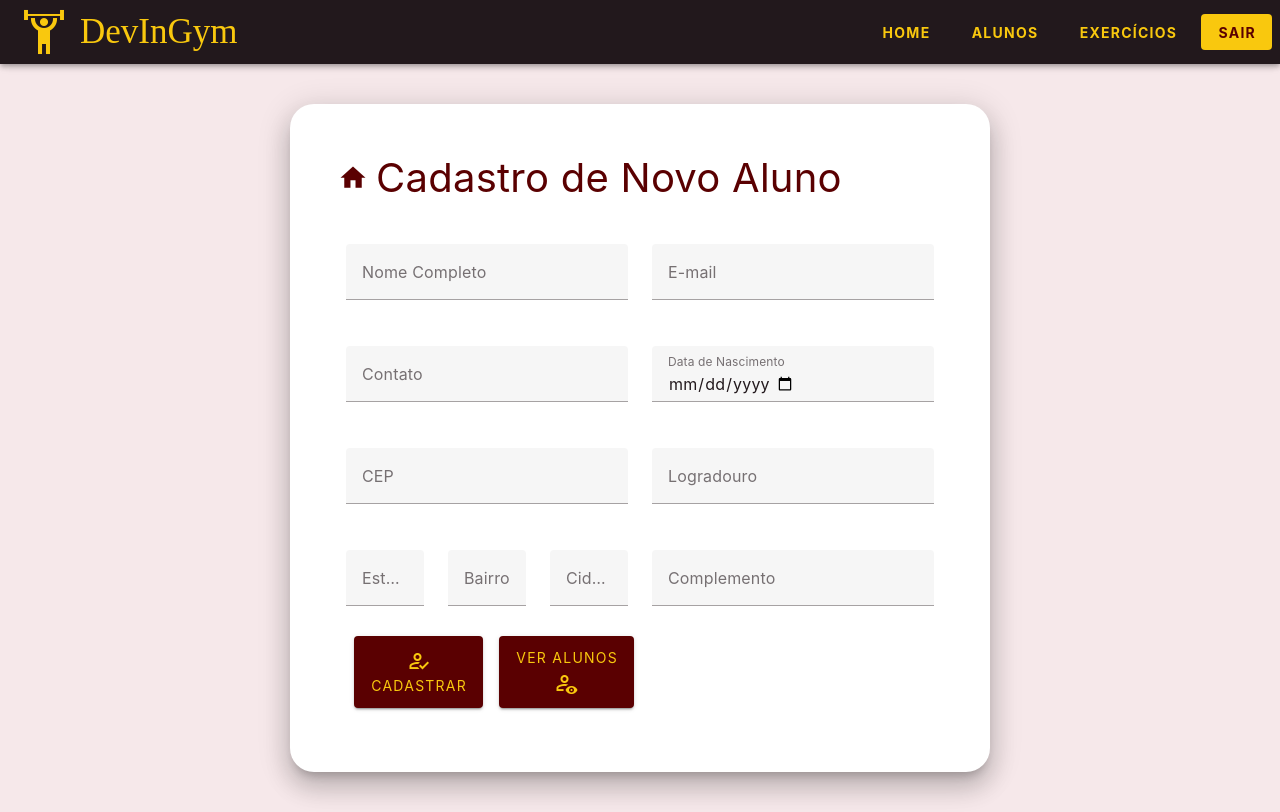
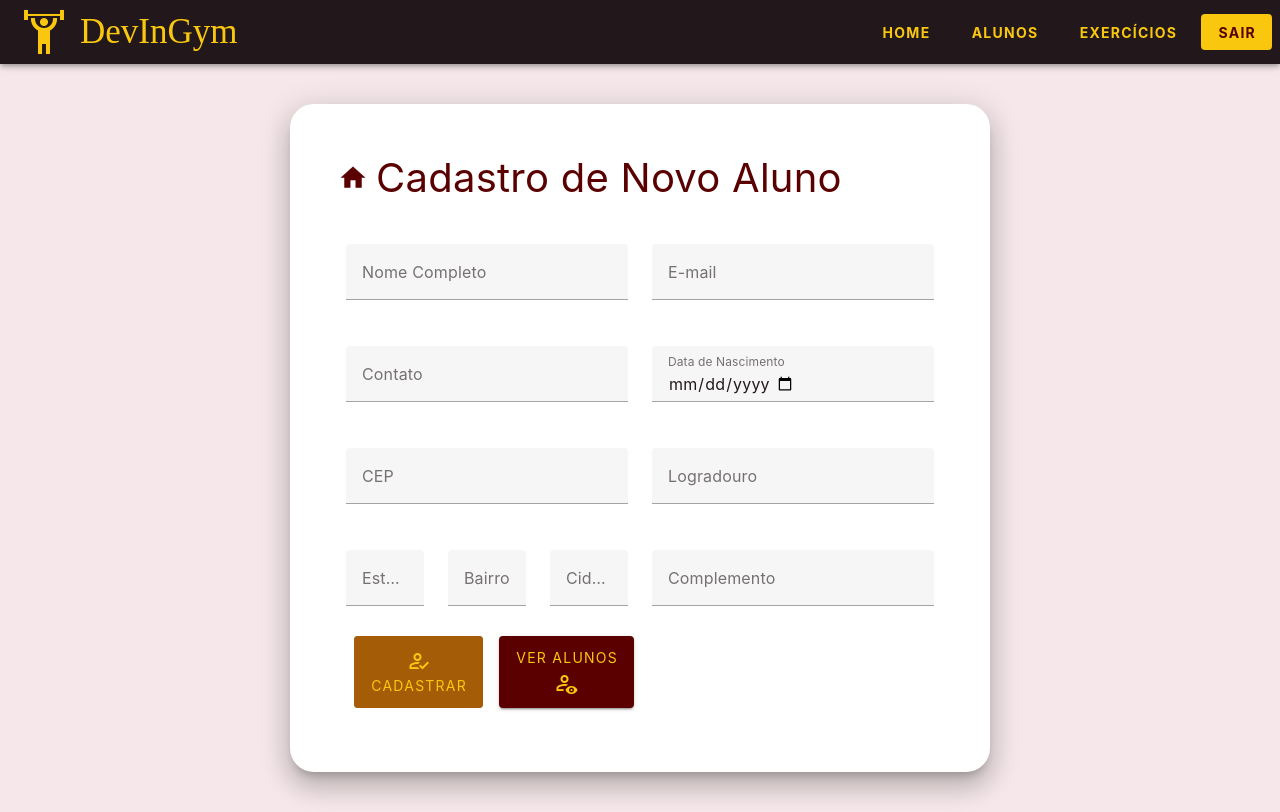
Before and after one commit to vdr3w/projeto-devinhouse-m1, a Vue app in the folder projeto-modulo-01/: page /novo-aluno in a window 1280 px wide. Built offline with nearby package versions, Linux system fonts and the light colour scheme; a web font is replaced by a local one.

Commit message:
feat(NewStudentRegistration) - Locking register button until validation

```diff
--- a/projeto-modulo-01/src/views/NewStudentRegistration/NewStudentRegistration.vue
+++ b/projeto-modulo-01/src/views/NewStudentRegistration/NewStudentRegistration.vue
@@ -22,7 +22,10 @@
       <v-container fluid>
         <v-row>
           <v-col>
-            <v-form ref="form" @submit.prevent="handleFormSubmit">
+            <v-form
+              ref="form"
+              @submit.prevent="handleFormSubmit"
+              v-model="formValid">
               <v-row>
                 <v-col cols="12" md="6"
                   ><v-text-field
@@ -107,6 +110,7 @@
               </v-row>
 
               <v-btn
+                :disabled="!formValid"
                 prepend-icon="mdi-account-check-outline"
                 stacked
                 type="submit"
@@ -175,6 +179,7 @@ const city = ref("");
 const province = ref("");
 const complement = ref("");
 const today = new Date().toISOString().split("T")[0];
+const formValid = ref(false);
 
 const snackbar = ref({ show: false, message: "", color: "" });
 
```
